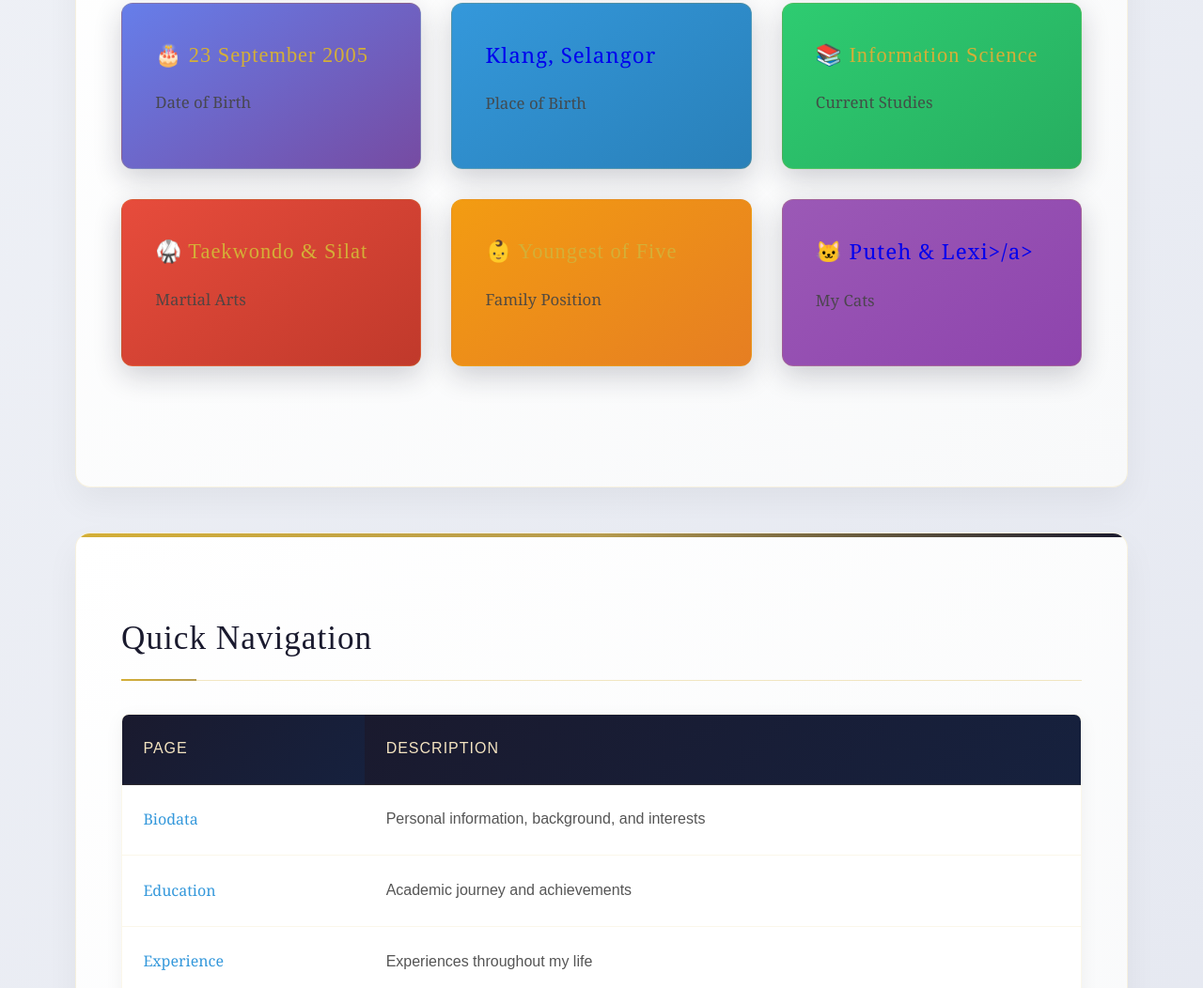
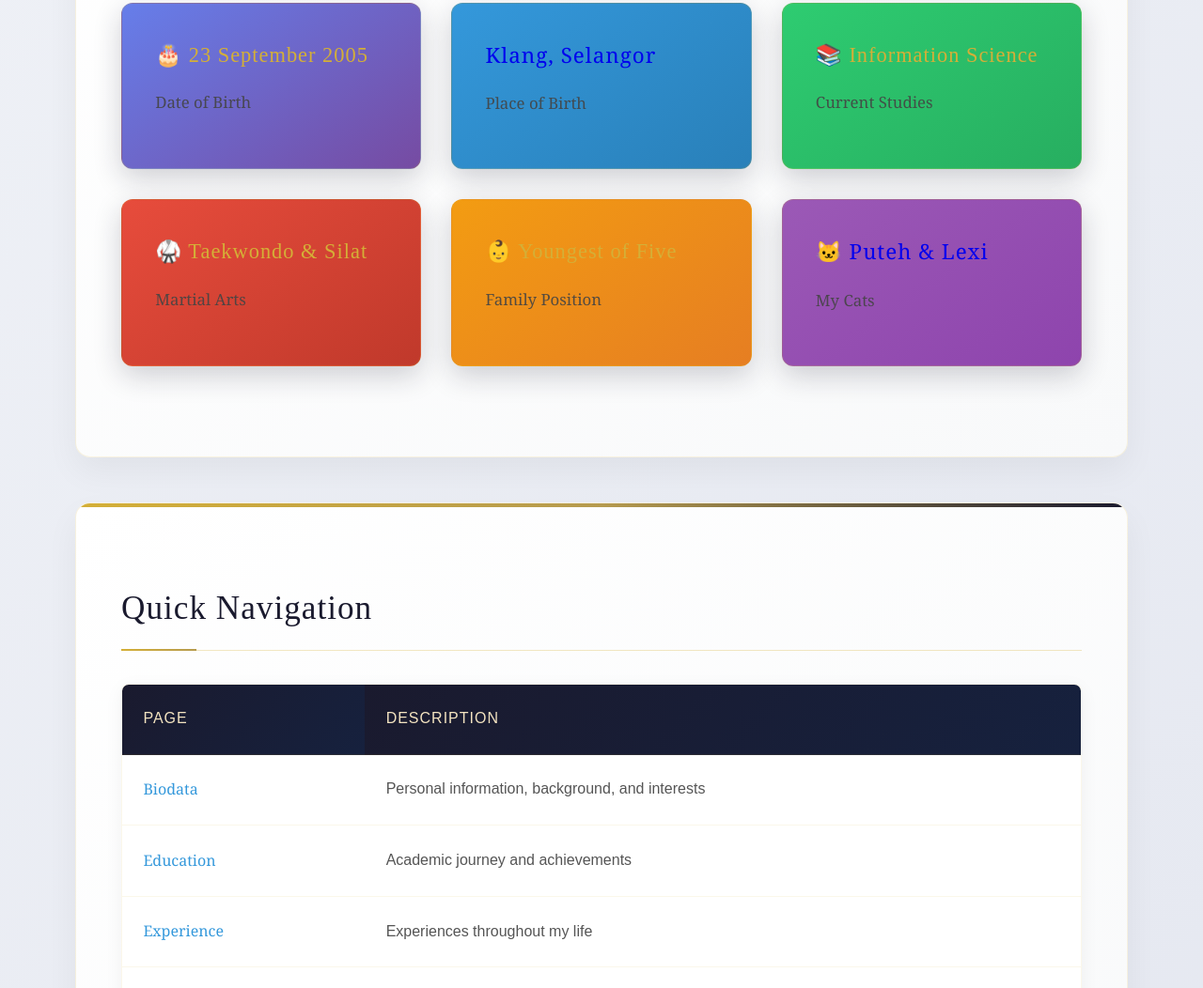
Before and after one commit to masyi05/mashi-s, a plain HTML site: page index.html in a window 1280 px wide. Shown: the part 2314-3366 px from the top of the page at 94% size. Drawn offline with Linux system fonts and the light colour scheme.

Commit message:
Update index.html

```diff
--- a/index.html
+++ b/index.html
@@ -109,7 +109,7 @@
 
 
                     <article class="fact-box" style="background: linear-gradient(145deg, #9b59b6, #8e44ad);">
-                        <p class="fact-title"><a href="cats.html" style="text-decoration: none;">🐱 Puteh & Lexi>/a></p>
+                        <p class="fact-title"><a href="cats.html" style="text-decoration: none;">🐱 Puteh & Lexi</a></p>
                         <p class="fact-content">My Cats</p>
                     </article>
                 </a>
```
